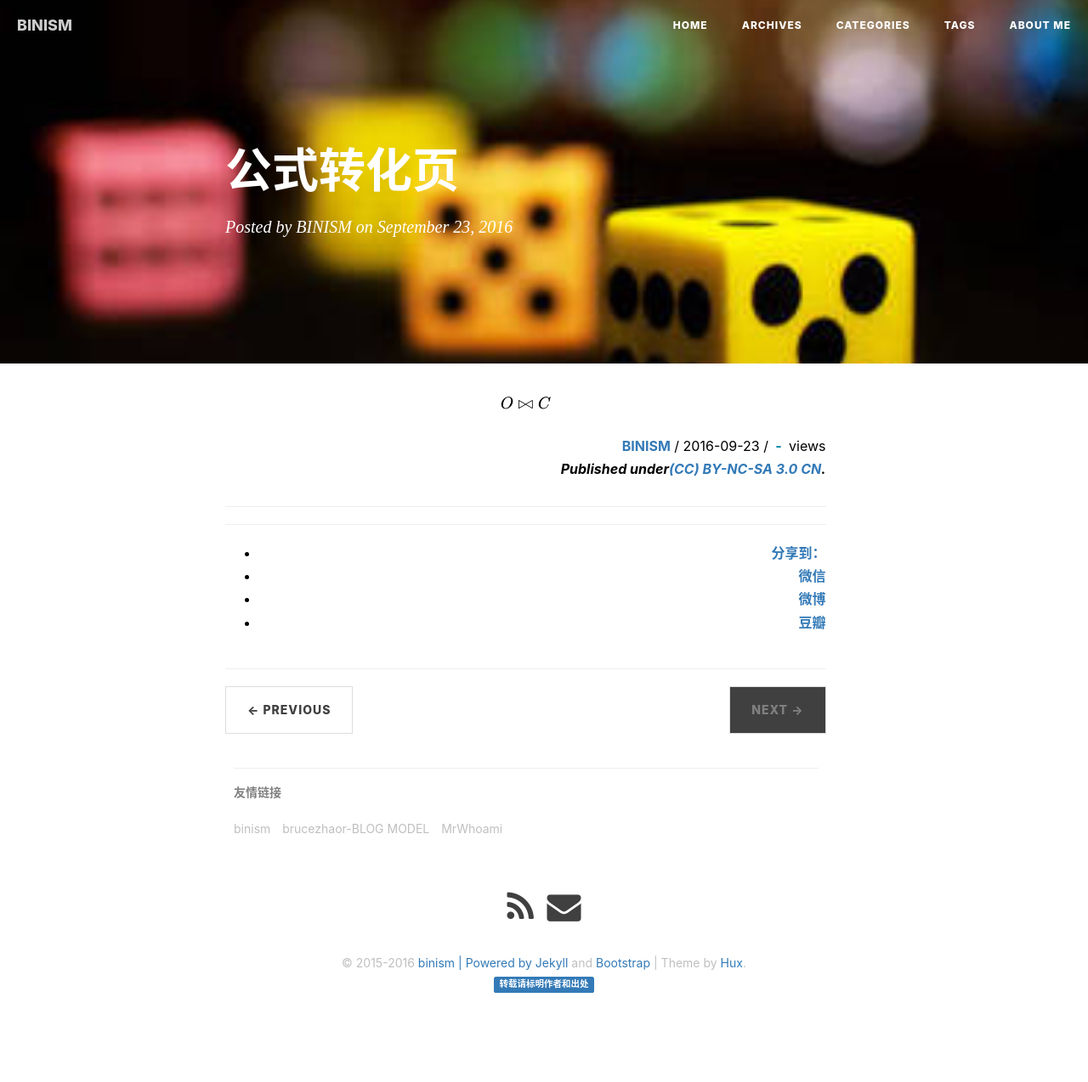
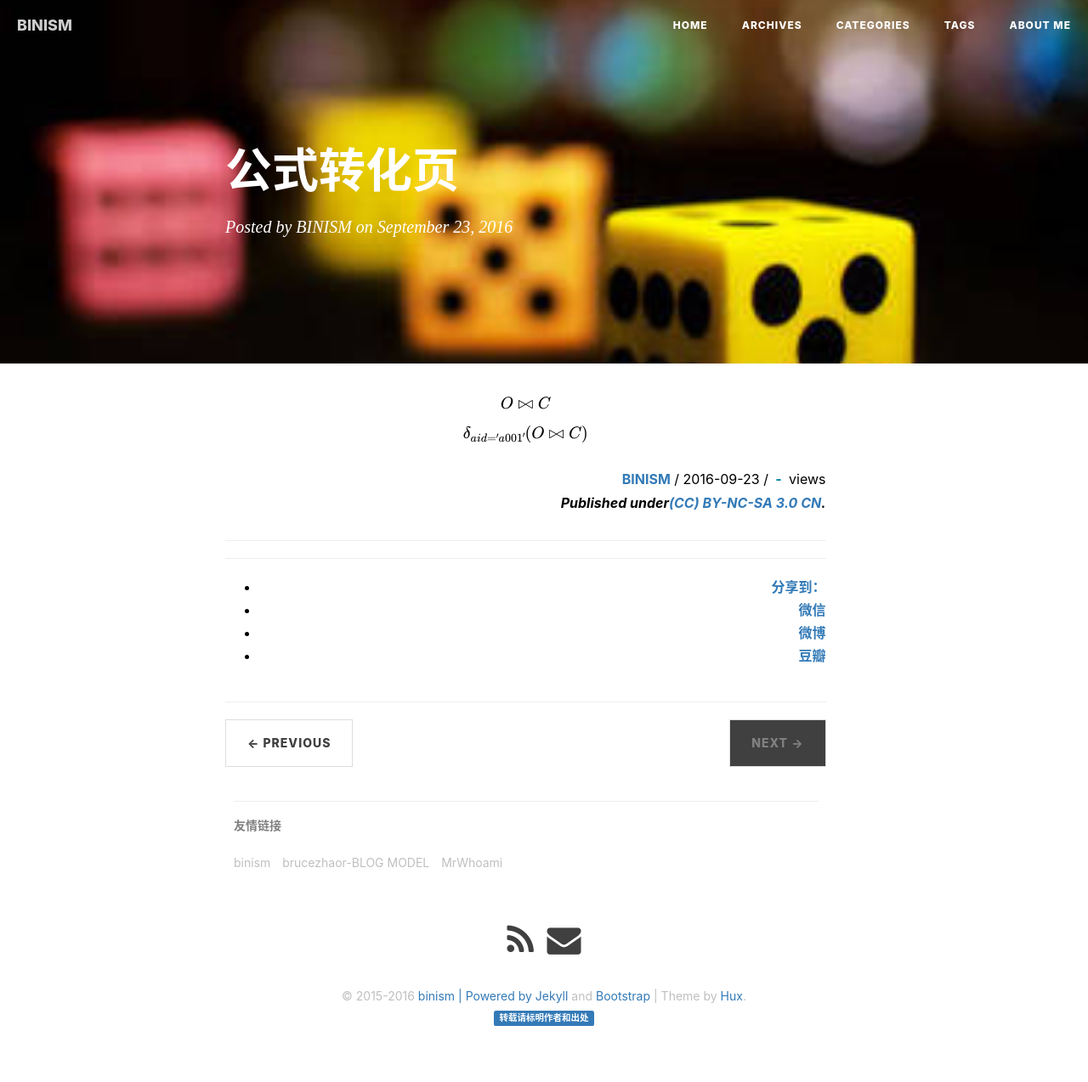
Before and after one commit to binism/binism.github.io, a Jekyll site: the page built from _posts/2016-09-23-mathjaxToWordTool.md, in a window 1280 px wide. Shown: the whole page at 85% size. Built offline with Jekyll 4.4.1, drawn with Linux system fonts in a browser that asks for light colours; formulas are drawn with MathJax 3; comment, search, counter and statistics services are not loaded; before the commit the page ends 1234 px from its top, so only the background shows below that.

Commit message:
Update 2016-09-23-mathjaxToWordTool.md

```diff
--- a/_posts/2016-09-23-mathjaxToWordTool.md
+++ b/_posts/2016-09-23-mathjaxToWordTool.md
@@ -8,3 +8,5 @@ header-img:  /images/pages/probability.jpg
 ---
 
 $$ O \Join C $$
+
+$$ \delta_{aid = 'a001'}(O \Join C) $$
```
